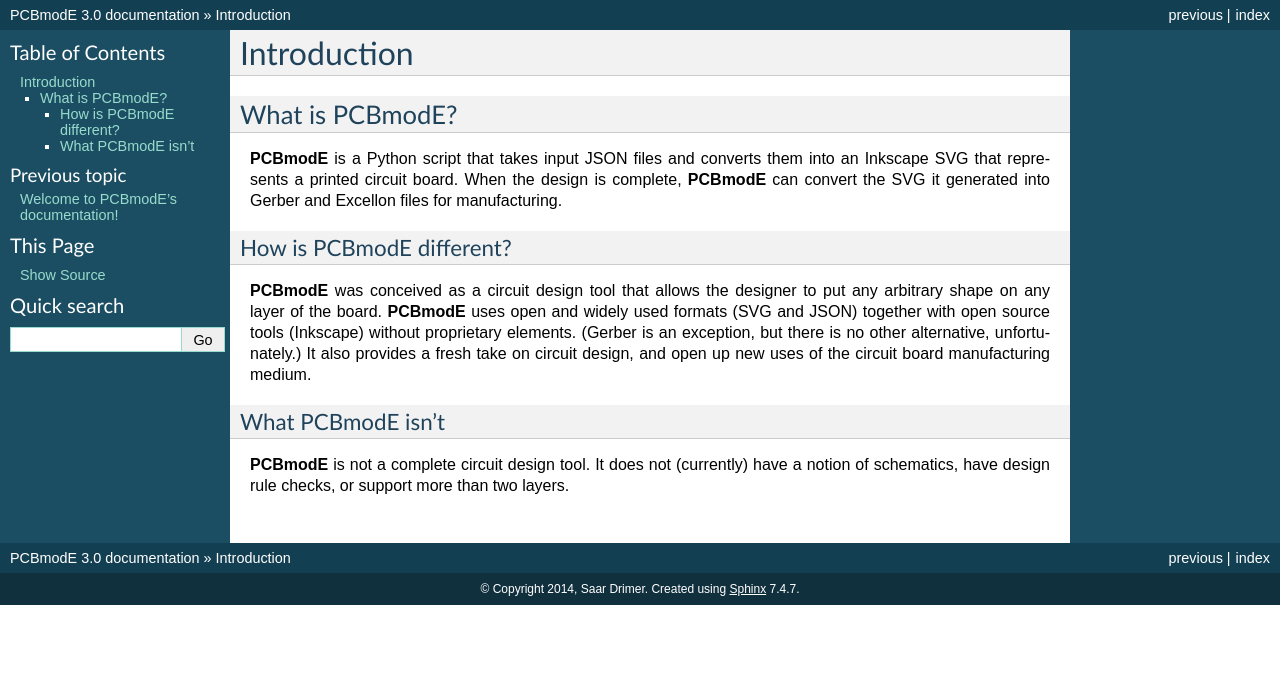
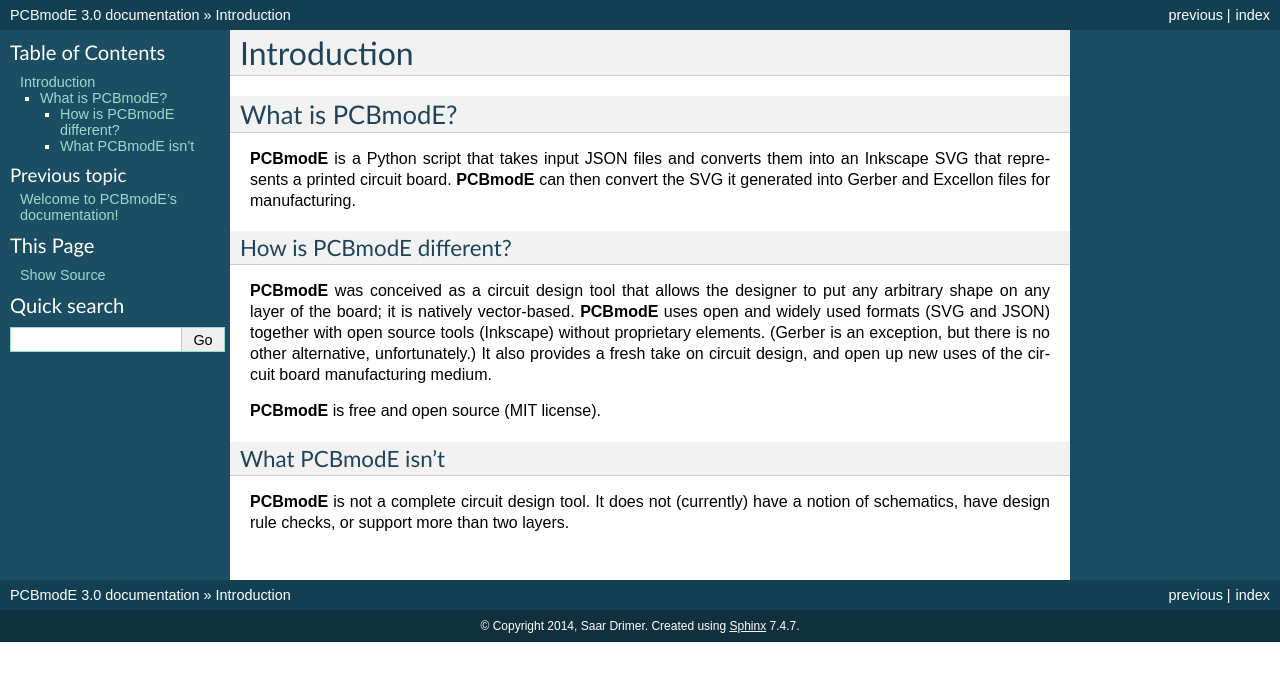
Before and after one commit to boldport/pcbmode, a Sphinx documentation site: the page built from docs/source/introduction.rst, in a window 1280 px wide. Shown: the top 681 px of the page. Built offline with Sphinx 7.4.7, drawn with Linux system fonts in a browser that asks for light colours; pages that are not in the unit, such as notebooks, are missing from menus.

Commit message:
clarify text

```diff
--- a/docs/source/introduction.rst
+++ b/docs/source/introduction.rst
@@ -5,13 +5,15 @@
 What is PCBmodE?
 ================
 
-**PCBmodE** is a Python script that takes input JSON files and converts them into an Inkscape SVG that represents a printed circuit board. When the design is complete, **PCBmodE** can convert the SVG it generated into Gerber and Excellon files for manufacturing.
+**PCBmodE** is a Python script that takes input JSON files and converts them into an Inkscape SVG that represents a printed circuit board. **PCBmodE** can then convert the SVG it generated into Gerber and Excellon files for manufacturing.
 
 
 How is PCBmodE different?
 -------------------------
 
-**PCBmodE** was conceived as a circuit design tool that allows the designer to put any arbitrary shape on any layer of the board. **PCBmodE** uses open and widely used formats (SVG and JSON) together with open source tools (Inkscape) without proprietary elements. (Gerber is an exception, but there is no other alternative, unfortunately.) It also provides a fresh take on circuit design, and open up new uses of the circuit board manufacturing medium.
+**PCBmodE** was conceived as a circuit design tool that allows the designer to put any arbitrary shape on any layer of the board; it is natively vector-based. **PCBmodE** uses open and widely used formats (SVG and JSON) together with open source tools (Inkscape) without proprietary elements. (Gerber is an exception, but there is no other alternative, unfortunately.) It also provides a fresh take on circuit design, and open up new uses of the circuit board manufacturing medium.
+
+**PCBmodE** is free and open source (MIT license).
 
 
 What PCBmodE isn't
```
